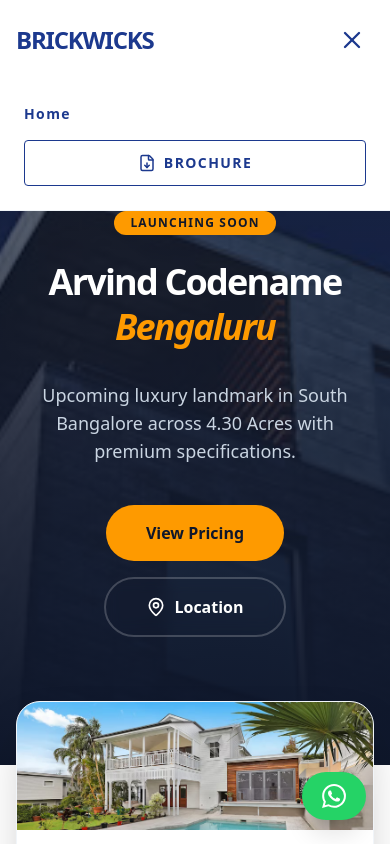
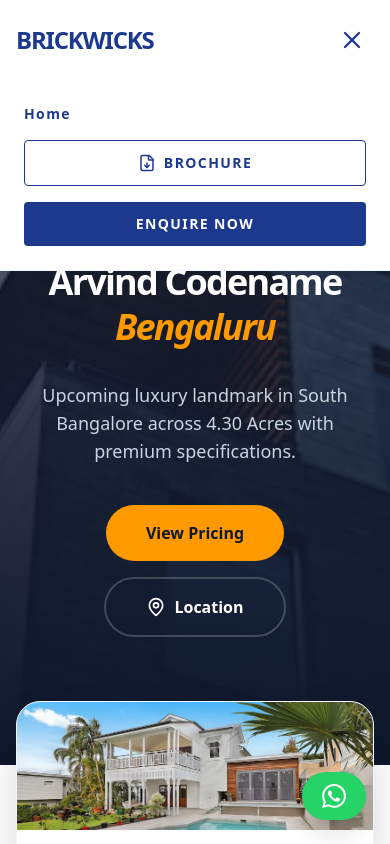
Before and after one commit to singharyan1007/brickwicks, a React (Vite) app: page / in a window 390 px wide. Both pictures are taken after a click on the button 352 px from the left and 40 px from the top of the page. Shown: the top 844 px of the page. Built offline with nearby package versions, Linux system fonts and the light colour scheme.

Commit message:
Added the google form in mobile menu

```diff
--- a/src/App.jsx
+++ b/src/App.jsx
@@ -147,6 +147,7 @@
             <a href={googleFormUrl} target="_blank" rel="noreferrer" className="bg-blue-900 text-white px-5 py-2.5 rounded hover:bg-amber-600 transition-all">
               Enquire Now
             </a>
+
           </div>
 
           <button className="md:hidden p-2 text-blue-900" onClick={() => setIsMenuOpen(!isMenuOpen)}>
@@ -159,6 +160,14 @@
             <button className="text-left" onClick={() => {setIsMenuOpen(false); setSelectedProject(null);}}>Home</button>
             <a href={pdfUrl} download className="flex items-center justify-center gap-2 border border-blue-900 py-3 rounded">
                 <FileDown size={18} /> Brochure
+            </a>
+             <a
+              href={googleFormUrl}
+              target="_blank"
+              rel="noreferrer"
+              className="bg-blue-900 text-white flex items-center justify-center py-3 rounded hover:bg-amber-600 transition-all"
+            >
+              Enquire Now
             </a>
           </div>
         )}
```
